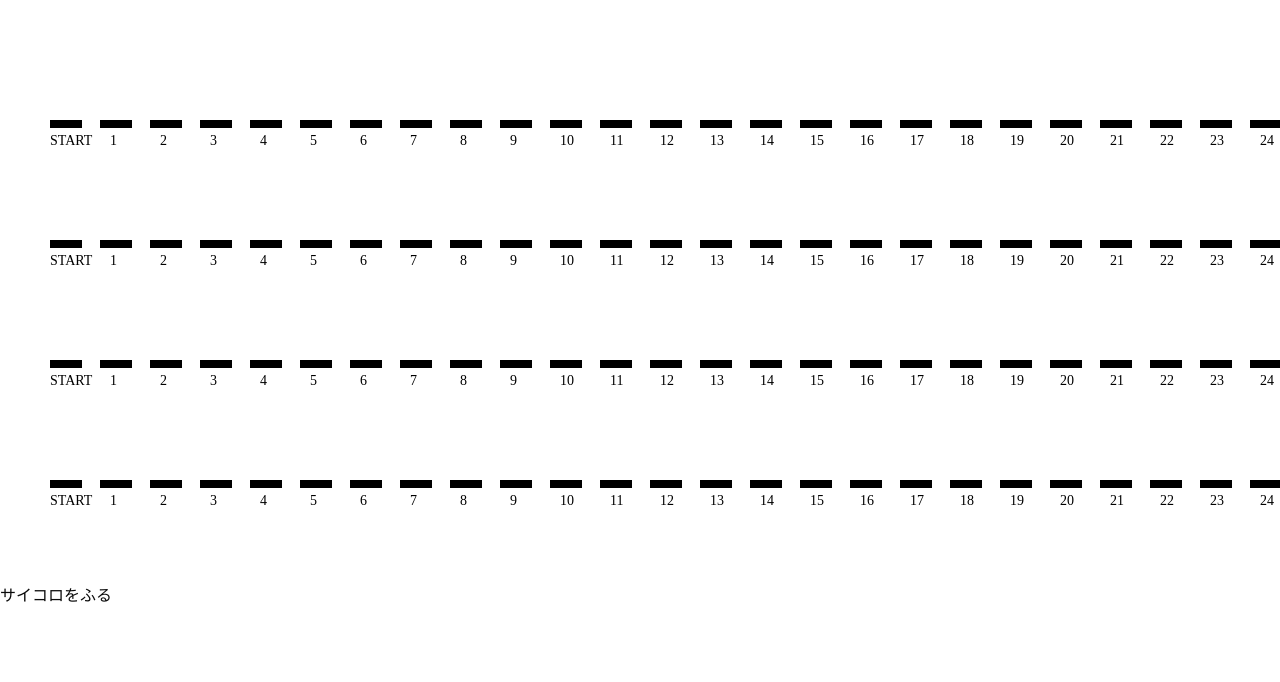
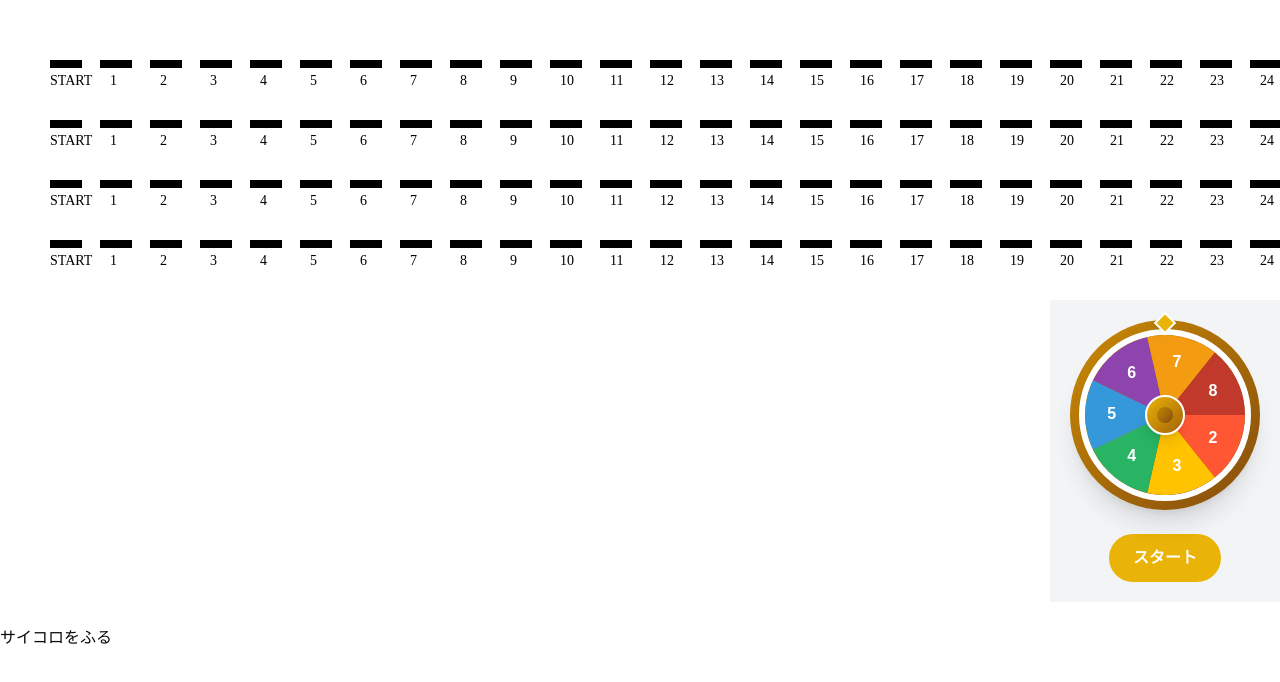
Before and after one commit to dyedai/Shiritori_sugoroku, a Next.js app in the folder webapp/: page /game in a window 1280 px wide. Shown: the top 682 px of the page. Built offline with nearby package versions, Linux system fonts and the light colour scheme.

Commit message:
ゲームコンポーネントにルーレットを追加し、描画ロジックを改善

```diff
--- a/webapp/src/app/game/page.tsx
+++ b/webapp/src/app/game/page.tsx
@@ -1,5 +1,6 @@
 "use client";
 import { useEffect, useRef, useState } from "react";
+import Roulette from "../roulette/Roulette";
 
 // ゲームの初期設定
 const goal = 100;
@@ -14,7 +15,14 @@ export default function Game() {
   const canvasRef = useRef<HTMLCanvasElement>(null);
 
   // サイコロの目の画像を読み込む
-  const diceImages = [new Image(), new Image(), new Image(), new Image(), new Image(), new Image()];
+  const diceImages = [
+    new Image(),
+    new Image(),
+    new Image(),
+    new Image(),
+    new Image(),
+    new Image(),
+  ];
   diceImages[0].src = "/image/dice/saikoro-illust1.png";
   diceImages[1].src = "/image/dice/saikoro-illust2.png";
   diceImages[2].src = "/image/dice/saikoro-illust3.png";
@@ -71,7 +79,11 @@ export default function Game() {
     const rolls = [0, 0, 0, 0].map(() => Math.floor(Math.random() * 6) + 1); // 4人分のサイコロを振る
     setDiceValues(rolls);
 
-    setPlayerPositions((prevPositions) => prevPositions.map((position, index) => Math.min(position + rolls[index], goal)));
+    setPlayerPositions((prevPositions) =>
+      prevPositions.map((position, index) =>
+        Math.min(position + rolls[index], goal)
+      )
+    );
 
     drawField();
   };
@@ -89,7 +101,10 @@ export default function Game() {
     // プレイヤーの縦の間隔を均等に設定
     const numPlayers = 4;
     const playerSpacing = height / (numPlayers + 1);
-    const baseYPos = Array.from({ length: numPlayers }, (_, index) => (index + 1) * playerSpacing);
+    const baseYPos = Array.from(
+      { length: numPlayers },
+      (_, index) => (index + 1) * playerSpacing
+    );
 
     // 背景の描画
     ctx.fillStyle = "#fff";
@@ -115,11 +130,17 @@ export default function Game() {
     }
 
     // プレイヤーの描画
-    const charSize = 80;
+    const charSize = 40;
     playerPositions.forEach((position, index) => {
       const playerX = 50 * position + 70 - charSize / 2;
       const playerY = baseYPos[index];
-      ctx.drawImage(playerImages[index], playerX, playerY - charSize, charSize, charSize);
+      ctx.drawImage(
+        playerImages[index],
+        playerX,
+        playerY - charSize,
+        charSize,
+        charSize
+      );
     });
 
     // サイコロの目を表示
@@ -129,7 +150,13 @@ export default function Game() {
   };
 
   // サイコロの目を描画
-  const showDice = (value: number, x: number, y: number, width: number, height: number) => {
+  const showDice = (
+    value: number,
+    x: number,
+    y: number,
+    width: number,
+    height: number
+  ) => {
     const image = diceImages[value - 1];
     const ctx = canvasRef.current?.getContext("2d");
     if (ctx && image) {
@@ -138,17 +165,24 @@ export default function Game() {
   };
 
   return (
-    <div style={{ width: "100vw", height: "100vh" }}>
+    <div className="overflow-hidden">
       <div
         style={{
           overflowX: "scroll",
           overflowY: "hidden",
           whiteSpace: "nowrap",
           width: "100%",
-          height: "70vh", // 高さを調整
         }}
       >
-        <canvas ref={canvasRef} width={50 * (goal + 1) + 100} height={600} style={{ display: "block", margin: "0 auto" }}></canvas>
+        <canvas
+          ref={canvasRef}
+          width={50 * (goal + 1) + 100}
+          height={300}
+          style={{ display: "block", margin: "0 auto" }}
+        ></canvas>
+      </div>
+      <div className="w-full flex justify-end items-center">
+        <Roulette />
       </div>
       <br />
       <button onClick={rollDice}>サイコロをふる</button>
--- /dev/null
+++ b/webapp/src/app/roulette/Roulette.tsx
@@ -0,0 +1,137 @@
+"use client";
+import React, { useRef, useState, useEffect } from "react";
+import { motion } from "framer-motion";
+
+const Roulette: React.FC = () => {
+  const canvasRef = useRef<HTMLCanvasElement | null>(null);
+  const [isSpinning, setIsSpinning] = useState(false);
+  const [rotation, setRotation] = useState(0);
+  const [selectedNumber, setSelectedNumber] = useState<number | null>(null);
+  const segments = [2, 3, 4, 5, 6, 7, 8]; // ルーレットの数字
+  const colors = [
+    "#FF5733",
+    "#FFC300",
+    "#28B463",
+    "#3498DB",
+    "#8E44AD",
+    "#F39C12",
+    "#C0392B",
+    "#1ABC9C",
+  ]; // 各セグメントの色
+
+  // ルーレットホイールを描画する関数
+  const drawRouletteWheel = () => {
+    const canvas = canvasRef.current;
+    if (!canvas) return;
+    const ctx = canvas.getContext("2d");
+    if (!ctx) return;
+
+    const radius = 80; // 半径を調整
+    const centerX = canvas.width / 2;
+    const centerY = canvas.height / 2;
+    const anglePerSegment = (2 * Math.PI) / segments.length; // 各セグメントの角度
+
+    ctx.clearRect(0, 0, canvas.width, canvas.height); // 画面をクリア
+
+    // セグメントごとに描画
+    segments.forEach((number, index) => {
+      const startAngle = index * anglePerSegment;
+      const endAngle = startAngle + anglePerSegment;
+      ctx.beginPath();
+      ctx.moveTo(centerX, centerY);
+      ctx.arc(centerX, centerY, radius, startAngle, endAngle);
+      ctx.closePath();
+      ctx.fillStyle = colors[index];
+      ctx.fill();
+
+      // 数字を描画
+      ctx.fillStyle = "#ffffff";
+      ctx.font = "bold 16px Arial"; // フォントサイズを調整
+      ctx.textAlign = "center";
+      ctx.textBaseline = "middle";
+      const textAngle = startAngle + anglePerSegment / 2;
+      const textX = centerX + (radius / 1.5) * Math.cos(textAngle);
+      const textY = centerY + (radius / 1.5) * Math.sin(textAngle);
+      ctx.fillText(number.toString(), textX, textY);
+    });
+  };
+
+  // スタートボタンが押されたときの処理
+  const handleStart = () => {
+    if (isSpinning) return; // 回転中は処理しない
+
+    setIsSpinning(true);
+    setSelectedNumber(null); // 選択された数字をリセット
+
+    const randomRotation = Math.floor(Math.random() * 360) + 1800; // 少なくとも5回転するように設定
+    const finalRotation = rotation + randomRotation;
+    setRotation(finalRotation);
+
+    setTimeout(() => {
+      setIsSpinning(false);
+      calculateSelectedNumber(finalRotation);
+    }, 3000); // 3秒後に停止
+  };
+
+  // 矢印が指す数字を計算する関数
+  const calculateSelectedNumber = (finalRotation: number) => {
+    const anglePerSegment = 360 / segments.length;
+    const normalizedRotation = ((finalRotation % 360) + 360) % 360; // 0〜360度に正規化
+
+    const offset = 270; // 矢印の位置を調整するオフセット
+    const arrowAngle = (360 - normalizedRotation + offset) % 360; // 矢印が指す角度を計算
+
+    // 矢印が指すセグメントのインデックスを計算
+    const selectedSegmentIndex = Math.floor(arrowAngle / anglePerSegment);
+    const selectedNumber = segments[selectedSegmentIndex];
+
+    setSelectedNumber(selectedNumber);
+  };
+
+  // コンポーネントがマウントまたは更新されるたびにルーレットホイールを描画
+  useEffect(() => {
+    drawRouletteWheel();
+  }, [rotation]);
+
+  return (
+    <div className="flex flex-col items-center justify-center p-5  bg-gray-100">
+      <div className="relative w-[190px] h-[190px]">
+        {" "}
+        {/* サイズを調整 */}
+        {/* ゴールドの枠 */}
+        <div className="absolute inset-0 rounded-full bg-gradient-to-br from-yellow-600 to-yellow-800 shadow-xl"></div>
+        {/* ルーレットホイール */}
+        <motion.canvas
+          ref={canvasRef}
+          width={160}
+          height={160} // Canvasサイズを変更
+          className="rounded-full absolute top-[9px] left-[9px] transform -translate-x-1/2 -translate-y-1/2 border-[6px] border-white"
+          animate={{ rotate: rotation }}
+          transition={{ duration: 3, ease: "easeOut" }}
+        ></motion.canvas>
+        {/* 中央の装飾 */}
+        <div className="absolute top-1/2 left-1/2 transform -translate-x-1/2 -translate-y-1/2 w-10 h-10 rounded-full bg-gradient-to-br from-yellow-500 to-yellow-700 shadow-lg border-2 border-white flex items-center justify-center">
+          <div className="w-4 h-4 rounded-full bg-gradient-to-br from-yellow-600 to-yellow-800 shadow-inner"></div>
+        </div>
+        {/* 矢印のマーカー */}
+        <div className="absolute top-0 left-1/2 transform -translate-x-1/2 -translate-y-[5px]">
+          <div className="w-4 h-4 bg-yellow-500 transform rotate-45 border-2 border-white shadow-lg"></div>
+        </div>
+      </div>
+
+      <button
+        onClick={handleStart}
+        className="mt-6 px-6 py-3 bg-yellow-500 text-white rounded-full font-bold hover:bg-yellow-600 transition duration-300"
+        disabled={isSpinning}
+      >
+        {isSpinning ? "回転中..." : "スタート"}
+      </button>
+
+      {selectedNumber !== null && (
+        <div className="mt-4 text-xl font-bold">結果: {selectedNumber}</div>
+      )}
+    </div>
+  );
+};
+
+export default Roulette;
```
